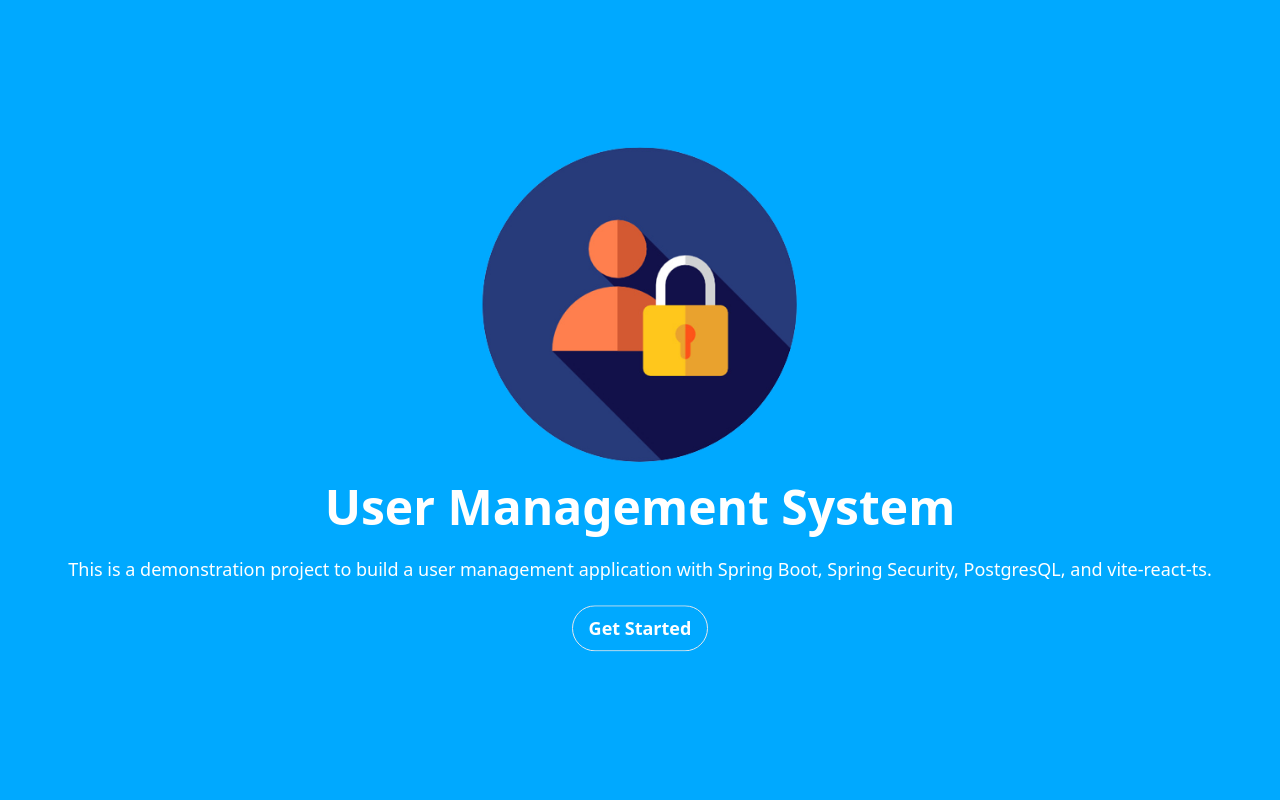
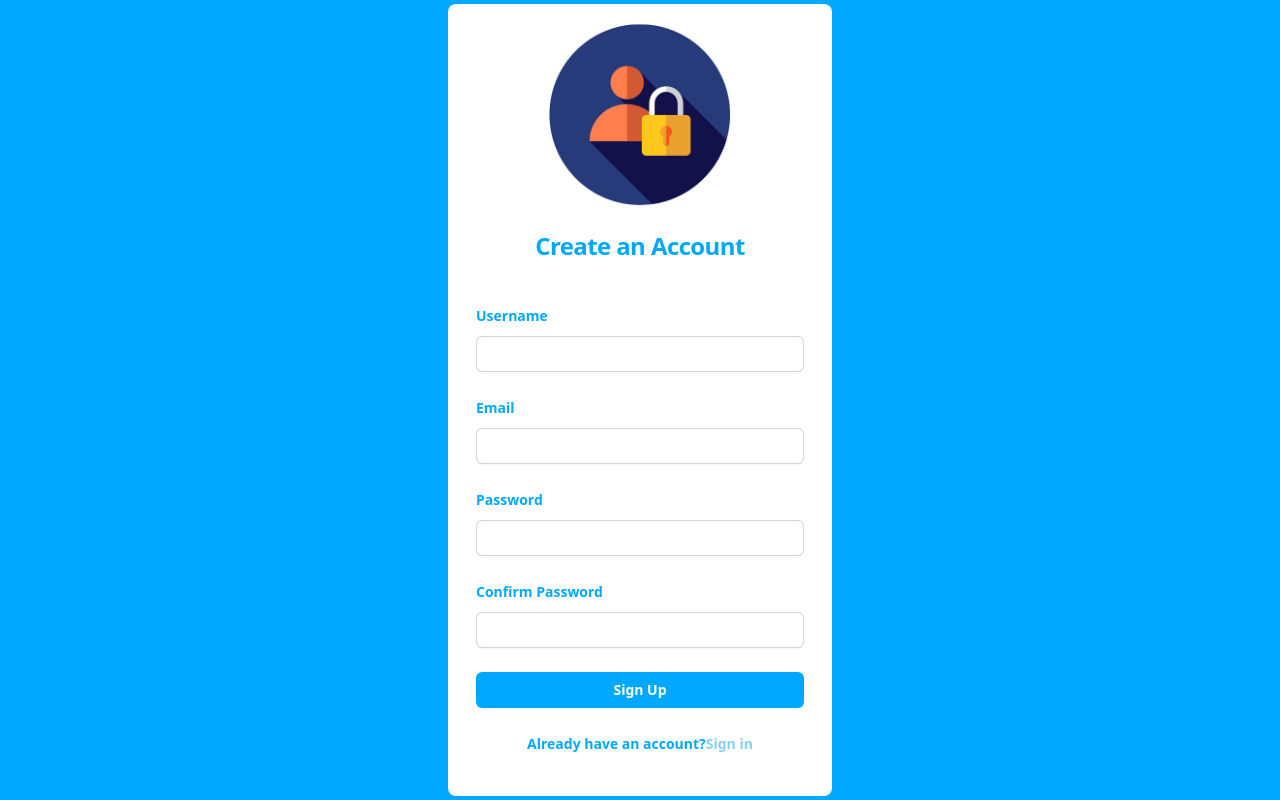
Before and after one commit to OpenWebTreasures/frontend-UMS, a React (Vite) app: page /register in a window 1280 px wide. Before the commit this address led to /. Built offline with nearby package versions, Linux system fonts and the light colour scheme.

Commit message:
adding login and register pages

```diff
--- /dev/null
+++ b/src/pages/auth/Login.tsx
@@ -0,0 +1,44 @@
+import { Link } from "react-router-dom";
+
+
+function Login() {
+    return (
+        <div className="bg-main h-screen flex items-center justify-center">
+            <div className="p-5 bg-white rounded-lg container max-w-sm mx-auto flex-1 flex flex-col items-center justify-center px-2 text-white">
+                <div className="sm:mx-auto sm:w-full sm:max-w-sm">
+                    <img className="w-1/2 mx-auto mb-4 max-w-xs" src="/UMS-logo.png" alt="Your Company" />
+                    <h2 className="m-5 text-center text-2xl font-bold leading-9 tracking-tight text-gray-900 text-main">Sign in to your account</h2>
+                </div>
+
+                <div className="p-5 sm:mx-auto sm:w-full sm:max-w-sm">
+                    <form className="space-y-6" action="#" method="POST">
+                        <div>
+                            <label htmlFor="username" className="block text-sm text-main font-bold leading-6 text-gray-900">Username</label>
+                            <div className="mt-2">
+                                <input id="username" name="username" type="username" autoComplete="username" required className="block w-full rounded-md border-0 py-1.5 text-gray-900 shadow-sm ring-1 ring-inset ring-gray-300 placeholder:text-gray-400 focus:ring-2 focus:ring-inset focus:ring-indigo-600 sm:text-sm sm:leading-6" />
+                            </div>
+                        </div>
+
+                        <div>
+                            <label htmlFor="password" className="block text-sm text-main font-bold leading-6 text-gray-900">Password</label>
+                            <div className="mt-2">
+                                <input id="password" name="password" type="password" autoComplete="current-password" required className="block w-full rounded-md border-0 py-1.5 text-gray-900 shadow-sm ring-1 ring-inset ring-gray-300 placeholder:text-gray-400 focus:ring-2 focus:ring-inset focus:ring-indigo-600 sm:text-sm sm:leading-6" />
+                            </div>
+                        </div>
+
+                        <div>
+                            <button type="submit" className="flex w-full justify-center rounded-md bg-main px-3 py-1.5 text-sm font-semibold leading-6 text-white shadow-sm hover:scale-105 hover:border-2 hover:border-blue-300 hover:bg-white hover:text-main focus-visible:outline focus-visible:outline-2 focus-visible:outline-offset-2 focus-visible:outline-indigo-600">Sign in</button>
+                        </div>
+                    </form>
+
+                    <p className="mt-10 text-center text-sm text-gray-500 text-main font-bold">
+                        Don't have an account?
+                        <Link to="/register" className="font-semibold leading-6 text-indigo-600 hover:text-main text-second font-bold"> Sign up</Link>
+                    </p>
+                </div>
+            </div>
+        </div>
+    );
+}
+
+export default Login;
--- /dev/null
+++ b/src/pages/auth/Register.tsx
@@ -0,0 +1,103 @@
+import { Link } from "react-router-dom";
+
+function Register() {
+    return (
+        <div className="bg-main h-screen flex items-center justify-center">
+            <div className="p-5 bg-white rounded-lg container max-w-sm mx-auto flex-1 flex flex-col items-center justify-center px-2 text-white">
+                <div className="sm:mx-auto sm:w-full sm:max-w-sm">
+                    <img className="w-1/2 mx-auto mb-4 max-w-xs" src="/UMS-logo.png" alt="Your Company" />
+
+                    <h2 className="m-5 text-center text-2xl font-bold leading-9 tracking-tight text-gray-900 text-main">
+                        Create an Account
+                    </h2>
+                </div>
+
+                <div className="p-5 sm:mx-auto sm:w-full sm:max-w-sm">
+                    <form className="space-y-6" action="#" method="POST">
+                        <div>
+                            <label htmlFor="username" className="block text-sm text-main font-bold leading-6 text-gray-900">
+                                Username
+                            </label>
+                            <div className="mt-2">
+                                <input
+                                    id="username"
+                                    name="username"
+                                    type="text"
+                                    autoComplete="username"
+                                    required
+                                    className="block w-full rounded-md border-0 py-1.5 text-gray-900 shadow-sm ring-1 ring-inset ring-gray-300 placeholder:text-gray-400 focus:ring-2 focus:ring-inset focus:ring-indigo-600 sm:text-sm sm:leading-6"
+                                />
+                            </div>
+                        </div>
+
+                        <div>
+                            <label htmlFor="email" className="block text-sm text-main font-bold leading-6 text-gray-900">
+                                Email
+                            </label>
+                            <div className="mt-2">
+                                <input
+                                    id="email"
+                                    name="email"
+                                    type="email"
+                                    autoComplete="email"
+                                    required
+                                    className="block w-full rounded-md border-0 py-1.5 text-gray-900 shadow-sm ring-1 ring-inset ring-gray-300 placeholder:text-gray-400 focus:ring-2 focus:ring-inset focus:ring-indigo-600 sm:text-sm sm:leading-6"
+                                />
+                            </div>
+                        </div>
+
+                        <div>
+                            <label htmlFor="password" className="block text-sm text-main font-bold leading-6 text-gray-900">
+                                Password
+                            </label>
+                            <div className="mt-2">
+                                <input
+                                    id="password"
+                                    name="password"
+                                    type="password"
+                                    autoComplete="new-password"
+                                    required
+                                    className="block w-full rounded-md border-0 py-1.5 text-gray-900 shadow-sm ring-1 ring-inset ring-gray-300 placeholder:text-gray-400 focus:ring-2 focus:ring-inset focus:ring-indigo-600 sm:text-sm sm:leading-6"
+                                />
+                            </div>
+                        </div>
+
+                        <div>
+                            <label htmlFor="confirmPassword" className="block text-sm text-main font-bold leading-6 text-gray-900">
+                                Confirm Password
+                            </label>
+                            <div className="mt-2">
+                                <input
+                                    id="confirmPassword"
+                                    name="confirmPassword"
+                                    type="password"
+                                    autoComplete="new-password"
+                                    required
+                                    className="block w-full rounded-md border-0 py-1.5 text-gray-900 shadow-sm ring-1 ring-inset ring-gray-300 placeholder:text-gray-400 focus:ring-2 focus:ring-inset focus:ring-indigo-600 sm:text-sm sm:leading-6"
+                                />
+                            </div>
+                        </div>
+
+                        <div>
+                            <button
+                                type="submit"
+                                className="flex w-full justify-center rounded-md bg-main px-3 py-1.5 text-sm font-semibold leading-6 text-white shadow-sm hover:scale-105 hover:border-2 hover:border-blue-300 hover:bg-white hover:text-main focus-visible:outline focus-visible:outline-2 focus-visible:outline-offset-2 focus-visible:outline-indigo-600"
+                            >
+                                Sign Up
+                            </button>
+                        </div>
+                    </form>
+
+                    <p className="mt-6 text-center text-sm text-gray-500 text-main font-bold">
+                        Already have an account?
+                        <Link to="/login" className="font-semibold leading-6 text-indigo-600 hover:text-main text-second font-bold">
+                            Sign in
+                        </Link>
+                    </p>
+                </div>
+            </div>
+        </div>
+    );
+}
+
+export default Register;
--- a/src/pages/landing/index.tsx
+++ b/src/pages/landing/index.tsx
@@ -1,5 +1,7 @@
+import { useNavigate } from "react-router-dom";
 
 function LandingPage() {
+    const navigate = useNavigate();
     return (
         <div className="bg-main h-screen flex items-center justify-center text-white">
             <div className="text-center">
@@ -8,7 +10,11 @@
                 <p className="text-lg text-white">
                     This is a demonstration project to build a user management application with Spring Boot, Spring Security, PostgresQL, and vite-react-ts.
                 </p>
-                <button className="animate-bounce mt-6 py-2 px-4 border hover:text-main hover:bg-white text-white rounded-full text-lg font-semibold focus:outline-none">
+                <button className="animate-bounce mt-6 py-2 px-4 border hover:text-main hover:bg-white text-white rounded-full text-lg font-semibold focus:outline-none"
+                    onClick={() => {
+                        navigate("/login")
+                    }}
+                >
                     Get Started
                 </button>
             </div>
```
Also changed, not shown: src/App.tsx (+10 -1 lines).
